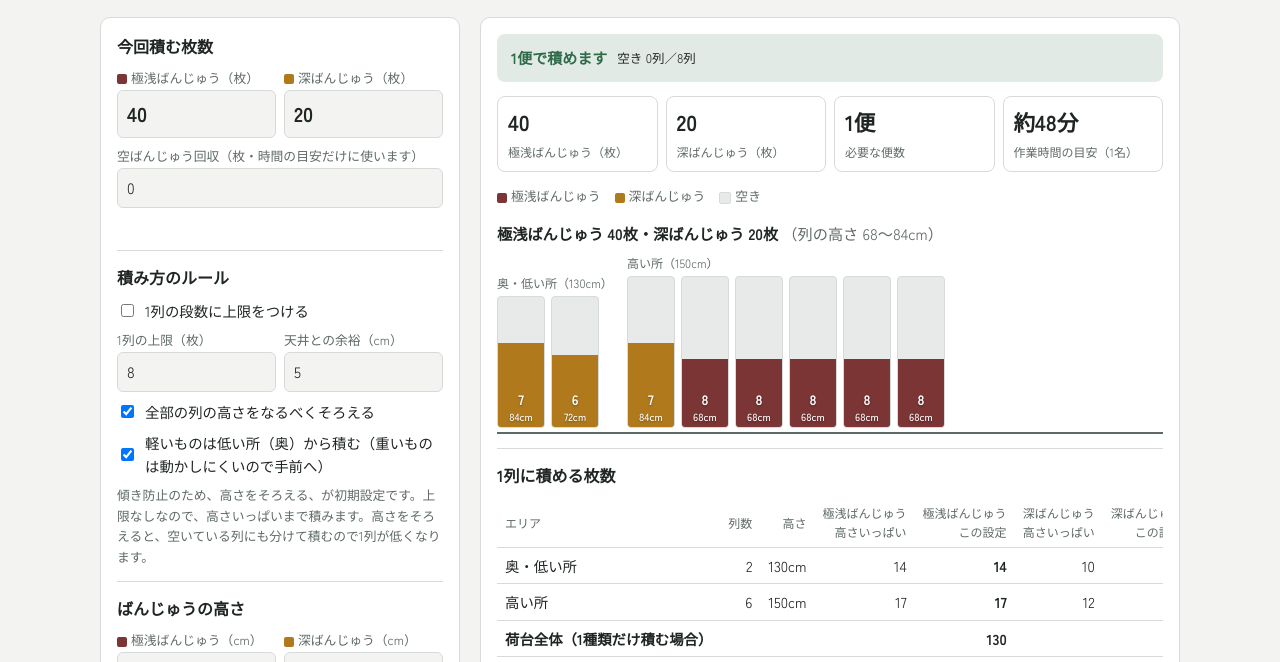
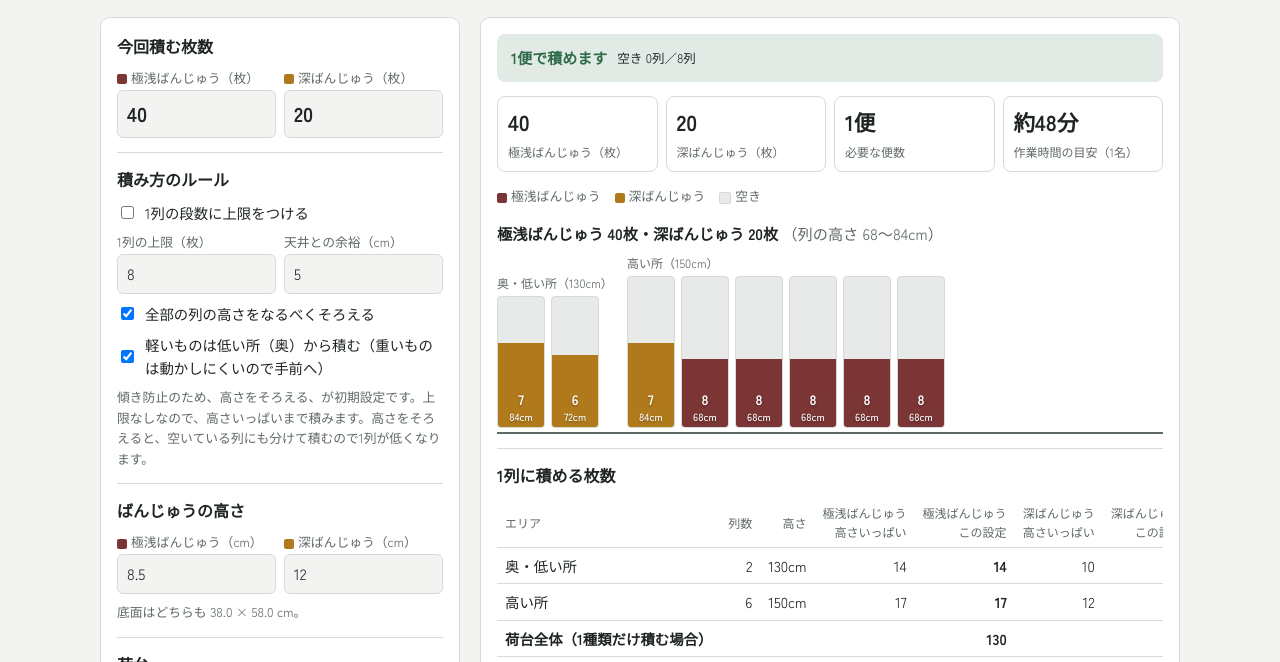
Before and after one commit to ekumako2355-png/banju-calc, a plain HTML site: page index.html in a window 1280 px wide. Shown: the part 92-754 px from the top of the page. Drawn offline with Linux system fonts and the light colour scheme; a web font is replaced by a local one.

Commit message:
空ばんじゅう回収の欄を削除
Co-Authored-By: Claude Opus 5.5 <noreply@anthropic.com>

```diff
--- a/index.html
+++ b/index.html
@@ -92,7 +92,6 @@ th{font-size:.75rem;color:var(--muted);font-weight:500}
           <label class="field"><span><i class="tag an"></i>極浅ばんじゅう（枚）</span><input type="number" id="qAn" min="0" step="1" value="40"></label>
           <label class="field"><span><i class="tag dora"></i>深ばんじゅう（枚）</span><input type="number" id="qDora" min="0" step="1" value="20"></label>
         </div>
-        <label class="field"><span>空ばんじゅう回収（枚・時間の目安だけに使います）</span><input type="number" id="qEmpty" min="0" step="1" value="0"></label>
       </div>
 
       <div class="sec">
@@ -141,7 +140,7 @@ th{font-size:.75rem;color:var(--muted);font-weight:500}
 </div>
 
 <script>
-const DEFAULTS={qAn:40,qDora:20,qEmpty:0,useLimit:false,limit:8,margin:5,noMix:true,even:true,doraLow:true,hAn:8.5,hDora:12.0,
+const DEFAULTS={qAn:40,qDora:20,useLimit:false,limit:8,margin:5,noMix:true,even:true,doraLow:true,hAn:8.5,hDora:12.0,
   areas:[{name:"奥・低い所",cols:2,h:130},{name:"高い所",cols:6,h:150}]};
 const KEY="banju-calc-v4";
 let S=load();
@@ -232,7 +231,6 @@ function balance(an,dora,cols){
 const colHeight=c=>c.type==="mix"?c.d*S.hDora+c.a*S.hAn:c.type==="an"?c.n*S.hAn:c.type==="dora"?c.n*S.hDora:0;
 function calc(){
   S.qAn=Math.max(0,Math.floor(num($("qAn").value)));S.qDora=Math.max(0,Math.floor(num($("qDora").value)));
-  S.qEmpty=Math.max(0,Math.floor(num($("qEmpty").value)));
   S.useLimit=$("useLimit").checked;S.limit=num($("limit").value,8);S.margin=num($("margin").value,0);
   S.noMix=true;S.even=$("even").checked;S.doraLow=$("doraLow").checked;$("even").disabled=!S.noMix;S.hAn=num($("hAn").value,8.5);S.hDora=num($("hDora").value,12);
   $("limit").disabled=!S.useLimit;save();
@@ -261,7 +259,7 @@ function calc(){
   else if(trips.length===1){const free=trips[0].cols.filter(c=>!c.n).length;st.className="status ok";st.innerHTML=`1便で積めます <small>空き ${free}列／${totalCols}列</small>`}
   else{st.className="status warn";st.innerHTML=`${trips.length}便必要です <small>1便に収めるには、枚数を減らすか上限を見直してください。</small>`}
 
-  const t1=timeFor(items+S.qEmpty*0.5)+(trips.length-1)*7;
+  const t1=timeFor(items)+(trips.length-1)*7;
   $("stats").innerHTML=[
     [S.qAn,"極浅ばんじゅう（枚）"],[S.qDora,"深ばんじゅう（枚）"],[`${trips.length}便`,"必要な便数"],[`約${t1}分`,"作業時間の目安（1名）"]
   ].map(([b,s])=>`<div class="stat"><b>${b}</b><span>${s}</span></div>`).join("");
@@ -284,8 +282,8 @@ function calc(){
 }
 function esc(s){return String(s).replace(/[&<>"]/g,c=>({"&":"&amp;","<":"&lt;",">":"&gt;",'"':"&quot;"}[c]))}
 
-function fill(){$("qAn").value=S.qAn;$("qDora").value=S.qDora;$("qEmpty").value=S.qEmpty;$("useLimit").checked=S.useLimit;$("limit").value=S.limit;$("margin").value=S.margin;$("even").checked=S.even;$("doraLow").checked=S.doraLow;$("hAn").value=S.hAn;$("hDora").value=S.hDora;renderAreas()}
-["qAn","qDora","qEmpty","limit","margin","hAn","hDora"].forEach(id=>$(id).addEventListener("input",calc));
+function fill(){$("qAn").value=S.qAn;$("qDora").value=S.qDora;$("useLimit").checked=S.useLimit;$("limit").value=S.limit;$("margin").value=S.margin;$("even").checked=S.even;$("doraLow").checked=S.doraLow;$("hAn").value=S.hAn;$("hDora").value=S.hDora;renderAreas()}
+["qAn","qDora","limit","margin","hAn","hDora"].forEach(id=>$(id).addEventListener("input",calc));
 ["useLimit","even","doraLow"].forEach(id=>$(id).addEventListener("change",calc));
 $("addArea").addEventListener("click",()=>{S.areas.push({name:"エリア",cols:1,h:150});renderAreas();calc()});
 $("reset").addEventListener("click",()=>{S=JSON.parse(JSON.stringify(DEFAULTS));fill();calc()});
```
